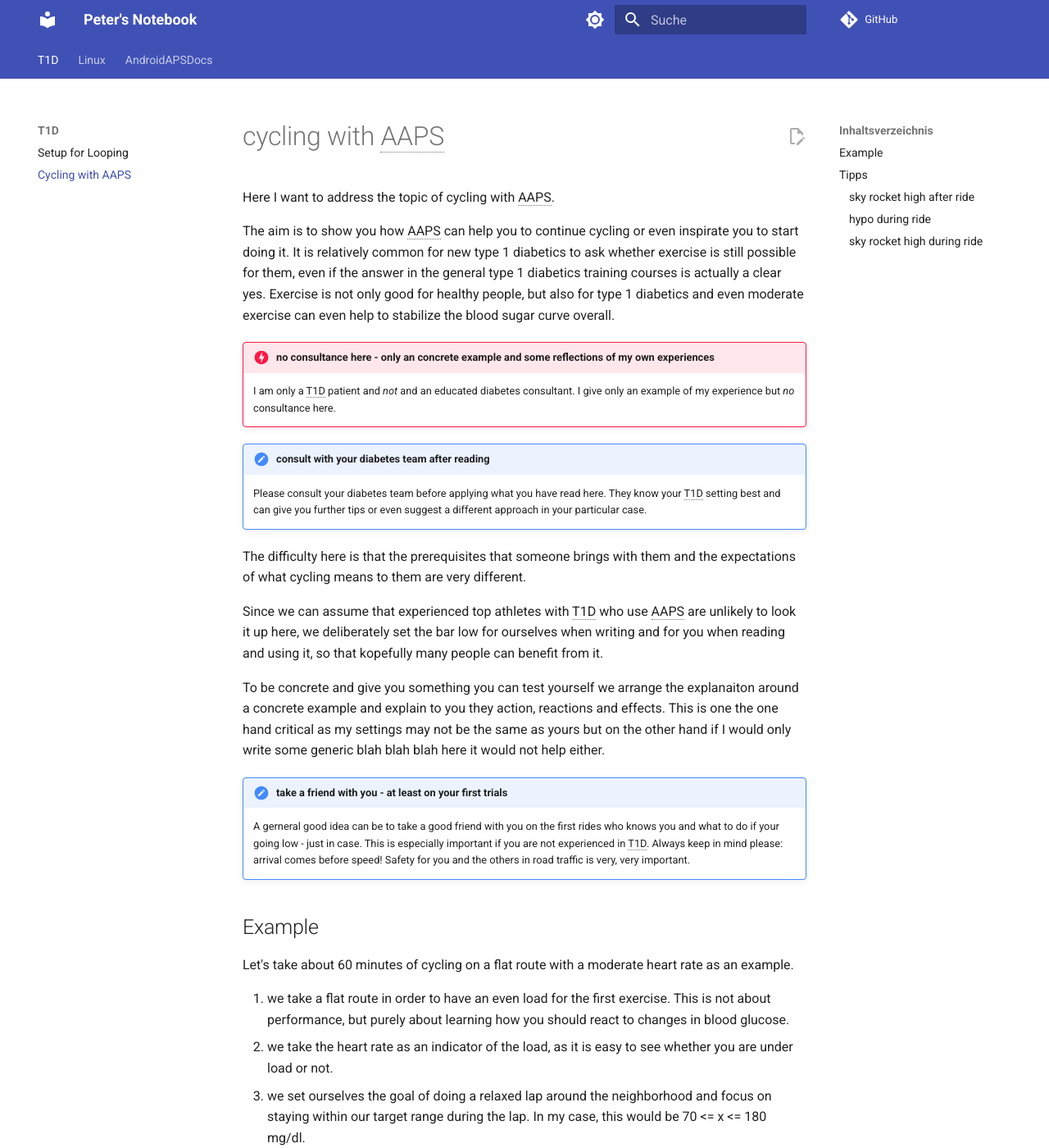
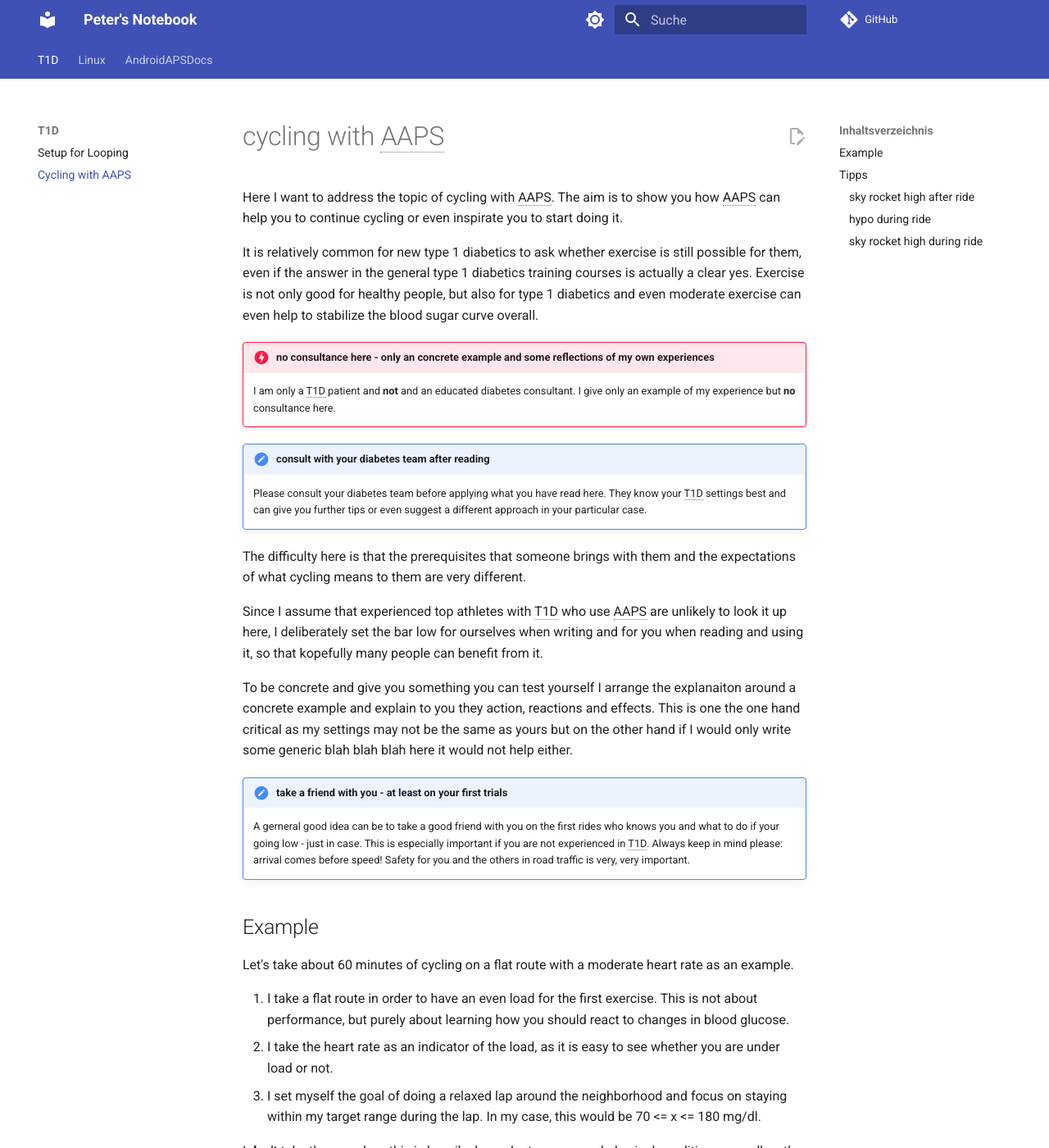
Before and after one commit to peterleimbach/peterleimbach.github.io, an MkDocs documentation site: the page built from docs/cycling-with-AAPS.md, in a window 1280 px wide and 1400 px high. Shown: the whole window at 82% size. Built offline with MkDocs 1.6.1 and Material for MkDocs 9.7.7, drawn with Linux system fonts in a browser that asks for light colours; comment, search, counter and statistics services are not loaded; some of the changed text lies outside the part shown.

Commit message:
finalizing for publishing

```diff
--- a/docs/cycling-with-AAPS.md
+++ b/docs/cycling-with-AAPS.md
@@ -1,21 +1,21 @@
 # cycling with AAPS
 
-Here I want to address the topic of cycling with AAPS.
+Here I want to address the topic of cycling with AAPS. The aim is to show you how AAPS can help you to continue cycling or even inspirate you to start doing it.
 
-The aim is to show you how AAPS can help you to continue cycling or even inspirate you to start doing it. It is relatively common for new type 1 diabetics to ask whether exercise is still possible for them, even if the answer in the general type 1 diabetics training courses is actually a clear yes. Exercise is not only good for healthy people, but also for type 1 diabetics and even moderate exercise can even help to stabilize the blood sugar curve overall.
+It is relatively common for new type 1 diabetics to ask whether exercise is still possible for them, even if the answer in the general type 1 diabetics training courses is actually a clear yes. Exercise is not only good for healthy people, but also for type 1 diabetics and even moderate exercise can even help to stabilize the blood sugar curve overall.
 
 !!! danger "no consultance here - only an concrete example and some reflections of my own experiences"
-    I am only a T1D patient and *not* and an educated diabetes consultant. I give only an example of my experience but *no* consultance here.
+    I am only a T1D patient and **not** and an educated diabetes consultant. I give only an example of my experience but **no** consultance here.
 
 !!! note annotation "consult with your diabetes team after reading"
 
-    Please consult your diabetes team before applying what you have read here. They know your T1D setting best and can give you further tips or even suggest a different approach in your particular case.
+    Please consult your diabetes team before applying what you have read here. They know your T1D settings best and can give you further tips or even suggest a different approach in your particular case.
 
 The difficulty here is that the prerequisites that someone brings with them and the expectations of what cycling means to them are very different.
 
-Since we can assume that experienced top athletes with T1D who use AAPS are unlikely to look it up here, we deliberately set the bar low for ourselves when writing and for you when reading and using it, so that kopefully many people can benefit from it.
+Since I assume that experienced top athletes with T1D who use AAPS are unlikely to look it up here, I deliberately set the bar low for ourselves when writing and for you when reading and using it, so that kopefully many people can benefit from it.
 
-To be concrete and give you something you can test yourself we arrange the explanaiton around a concrete example and explain to you they action, reactions and effects. This is one the one hand critical as my settings may not be the same as yours but on the other hand if I would only write some generic blah blah blah here it would not help either.
+To be concrete and give you something you can test yourself I arrange the explanaiton around a concrete example and explain to you they action, reactions and effects. This is one the one hand critical as my settings may not be the same as yours but on the other hand if I would only write some generic blah blah blah here it would not help either.
 
 !!! note annotation "take a friend with you - at least on your first trials"
 
@@ -27,15 +27,15 @@
 
 Let's take about 60 minutes of cycling on a flat route with a moderate heart rate as an example.
 
-1. we take a flat route in order to have an even load for the first exercise. This is not about performance, but purely about learning how you should react to changes in blood glucose.
-1. we take the heart rate as an indicator of the load, as it is easy to see whether you are under load or not.
-1. we set ourselves the goal of doing a relaxed lap around the neighborhood and focus on staying within our target range during the lap. In my case, this would be 70 <= x <= 180 mg/dl.
+1. I take a flat route in order to have an even load for the first exercise. This is not about performance, but purely about learning how you should react to changes in blood glucose.
+1. I take the heart rate as an indicator of the load, as it is easy to see whether you are under load or not.
+1. I set myself the goal of doing a relaxed lap around the neighborhood and focus on staying within my target range during the lap. In my case, this would be 70 <= x <= 180 mg/dl.
 
-We **don't** take the speed, as this is heavily dependent on personal physical conditions as well as the bike and surface used. It is therefore not very meaningful.
+I **don't** take the speed, as this is heavily dependent on personal physical conditions as well as the bike and surface used. It is therefore not very meaningful.
 
 You should know from the diabetes training courses you have attended that during endurance sports cycling, the insulin active in the body works significantly better than during times without physical exertion. The insulin active in the body is referred to as insulin on board (IOB). It is our most important parameter when cycling with T1D.
 
-We try to keep the IOB as low as possible at the start and during exercise. IOB should be around 0 or even slightly negative. You can get it there by not eating 3-4 hours before exercise. In the beginning it can also be helpful to exercise in the morning before breakfast, as with the right profile you should always have around 0 for IOB in the morning.
+I try to keep the IOB as low as possible at the start and during exercise. IOB should be around 0 or even slightly negative. You can get it there by not eating 3-4 hours before exercise. In the beginning it can also be helpful to exercise in the morning before breakfast, as with the right profile you should always have around 0 for IOB in the morning.
 
 AAPS shows us the IOB value on the home screen on the left under the blood glucose value.
 
```
Also changed, not shown: other parts of docs/cycling-with-AAPS.md (+5 -1 lines).
